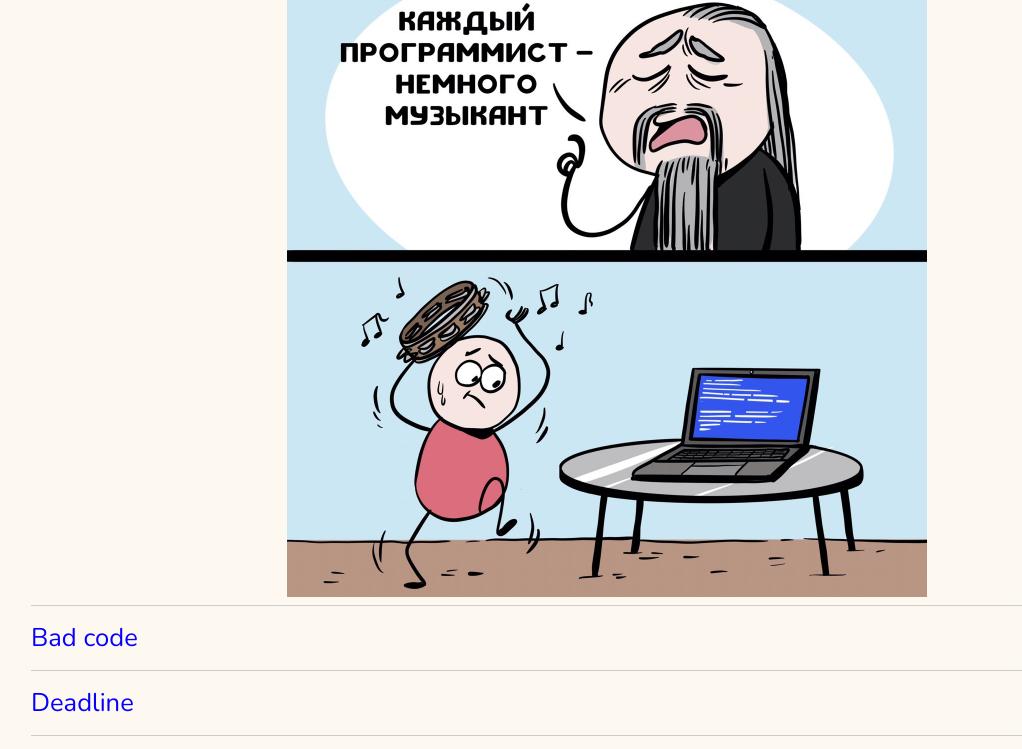
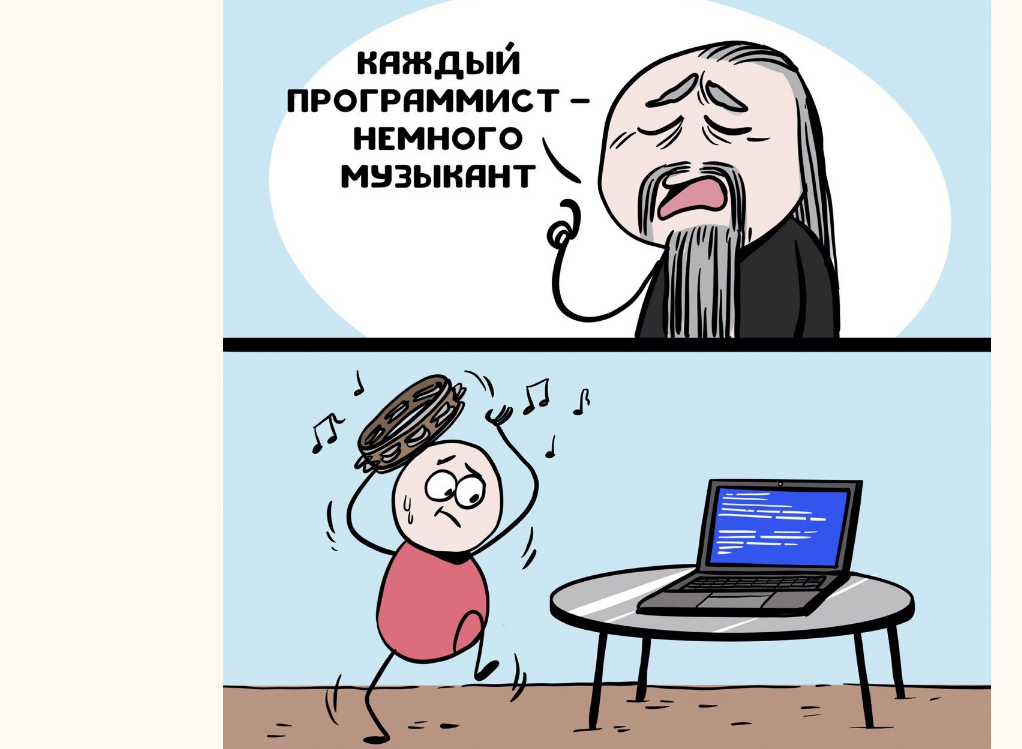
Before and after one commit to vetero4eg/cssBayan, a plain HTML site: page cssBayan/index.html in a window 1280 px wide. Shown: the part 186-935 px from the top of the page, without its empty margins (33-1055 px from the left). Drawn offline with nearby package versions, Linux system fonts and the light colour scheme.

Commit message:
fix: font-size in media  (Mon, Mar 13, 2023  2:19:54 AM)

```diff
--- a/cssBayan/css/styles.css
+++ b/cssBayan/css/styles.css
@@ -1,5 +1,9 @@
 * {
   box-sizing: border-box;
+}
+
+html {
+  font-size: 1rem;
 }
 
 body {
@@ -32,6 +36,8 @@ body {
   margin: 0;
   padding: 0;
   list-style-type: none;
+  cursor: pointer;
+  pointer-events: all;
 }
 
 .mems__item {
@@ -40,8 +46,6 @@ body {
   padding-top: 1rem;
   padding-bottom: 0.5rem;
   border-top: 1px solid #ccc;
-  cursor: pointer;
-  pointer-events: all;
 }
 
 .mems__control {
@@ -58,6 +62,7 @@ body {
   font-size: 1.6rem;
   padding-bottom: 0.5rem;
   color: #0800fd;
+  cursor: pointer;
   transition: color .3s ease-in-out;
 }
 
@@ -78,6 +83,7 @@ body {
   width: clamp(20rem, 90%, 40rem);
   height: 0;
   margin: 0 auto;
+  cursor: pointer;
   transition: all .5s ease-in-out;
 }
 
@@ -108,22 +114,39 @@ input:checked + .mems__content .mems__icon {
 @media(hover: hover) and (pointer: fine) {
   .mems:hover .mems__icon {
     visibility: visible;
+    transition: all .3s ease;
   }
 
   .mems:hover .mems__content .mems__header {
     color: #333333;
+    transition: all .3s ease;
   }
 
   .mems__item:not(:has(:checked)):hover .mems__icon {
     transform: rotate(45deg);
+    transition: all .3s ease;
   }
 
   .mems__item:not(:has(:checked)):hover .mems__image {
     width: 100%;
     transform: scale(1);
+    transition: all .3s ease;
   }
 
   .mems__item:not(:has(:checked)):hover .mems__wrapper {
     height: auto;
+    transition: all .3s ease;
   }
 }
+
+@media (min-width: 768px) {
+  html {
+    font-size: 1.2rem;
+  }
+}
+
+@media (min-width: 1440px) {
+  html {
+    font-size: 1.4rem;
+  }
+}
```
